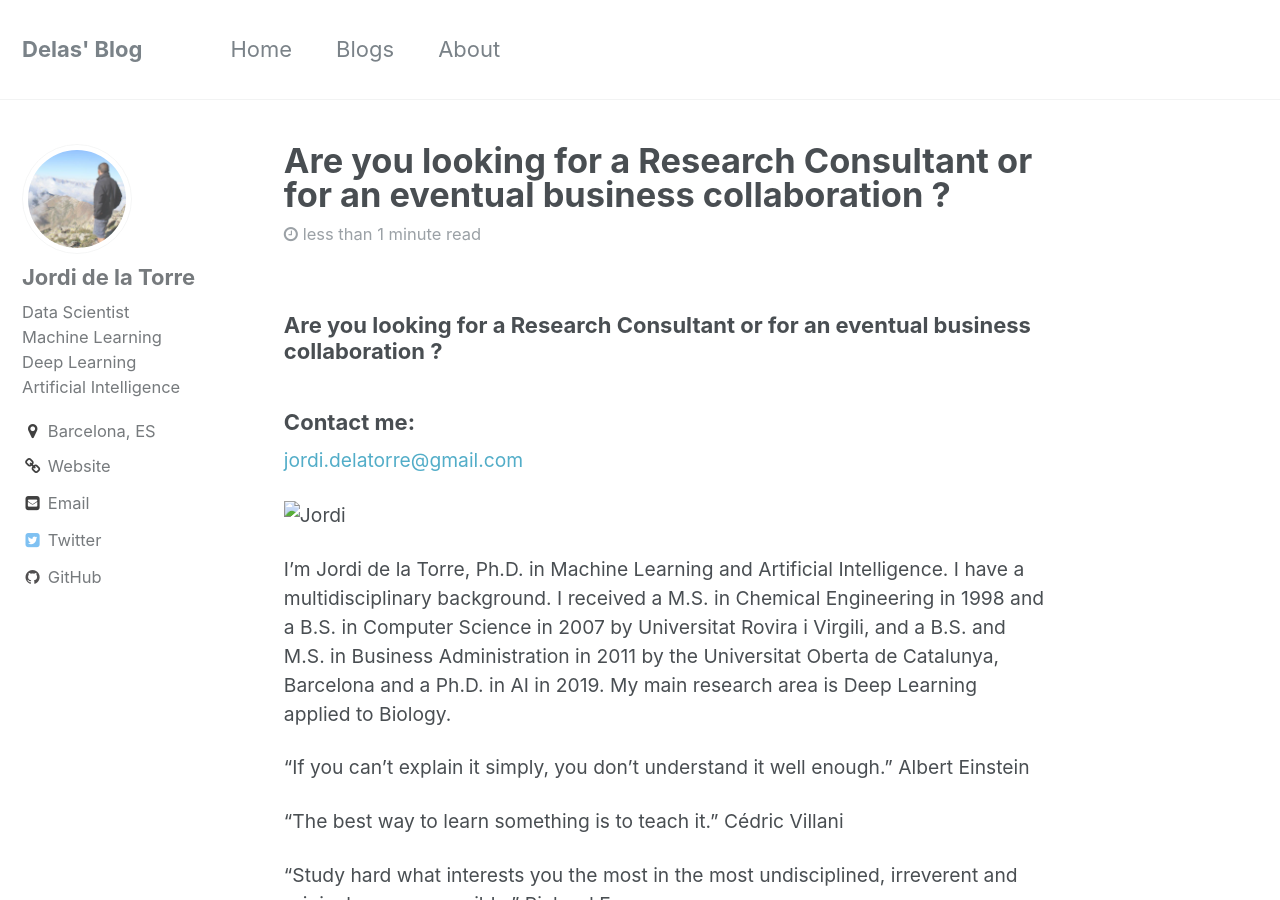
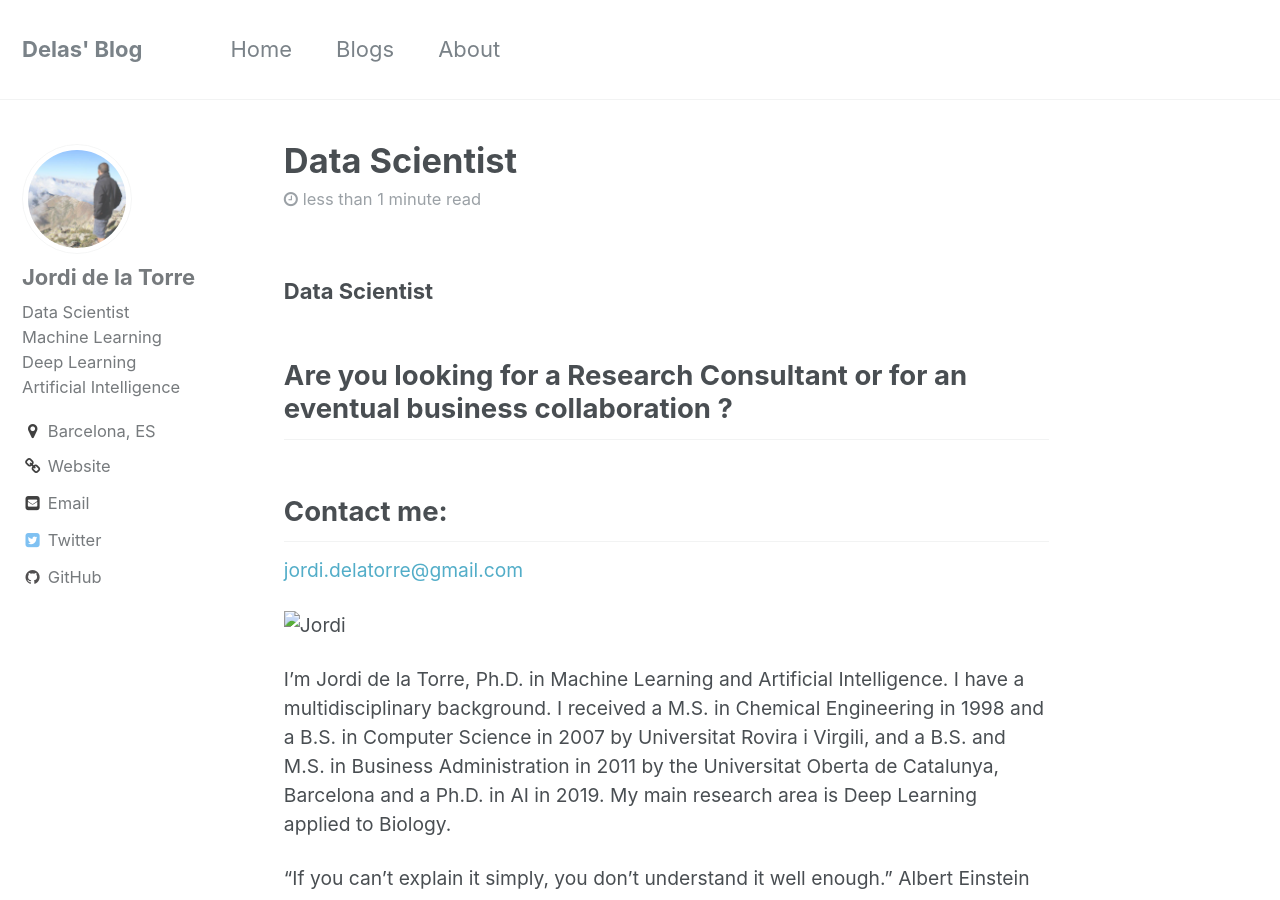
Before and after one commit to jorditg/jorditg.github.io, a Jekyll site: the page built from about.md, in a window 1280 px wide and 900 px high. Built offline with Jekyll 4.4.1, drawn with Linux system fonts in a browser that asks for light colours; our own code applies the rules of GitHub Pages for plain Markdown files.

Commit message:
Update about.md

```diff
--- a/about.md
+++ b/about.md
@@ -3,12 +3,14 @@ layout: single
 permalink: /about
 date: 2016-03-23T11:48:41-04:00
 header:
-  #image: assets/images/lside.png
+image: assets/images/lside.png
 ---
 
-### Are you looking for a Research Consultant or for an eventual business collaboration ?
+### Data Scientist
 
-### Contact me:
+## Are you looking for a Research Consultant or for an eventual business collaboration ?
+
+## Contact me:
 
 [jordi.delatorre@gmail.com](mailto:jordi.delatorre@gmail.com)
 
```
